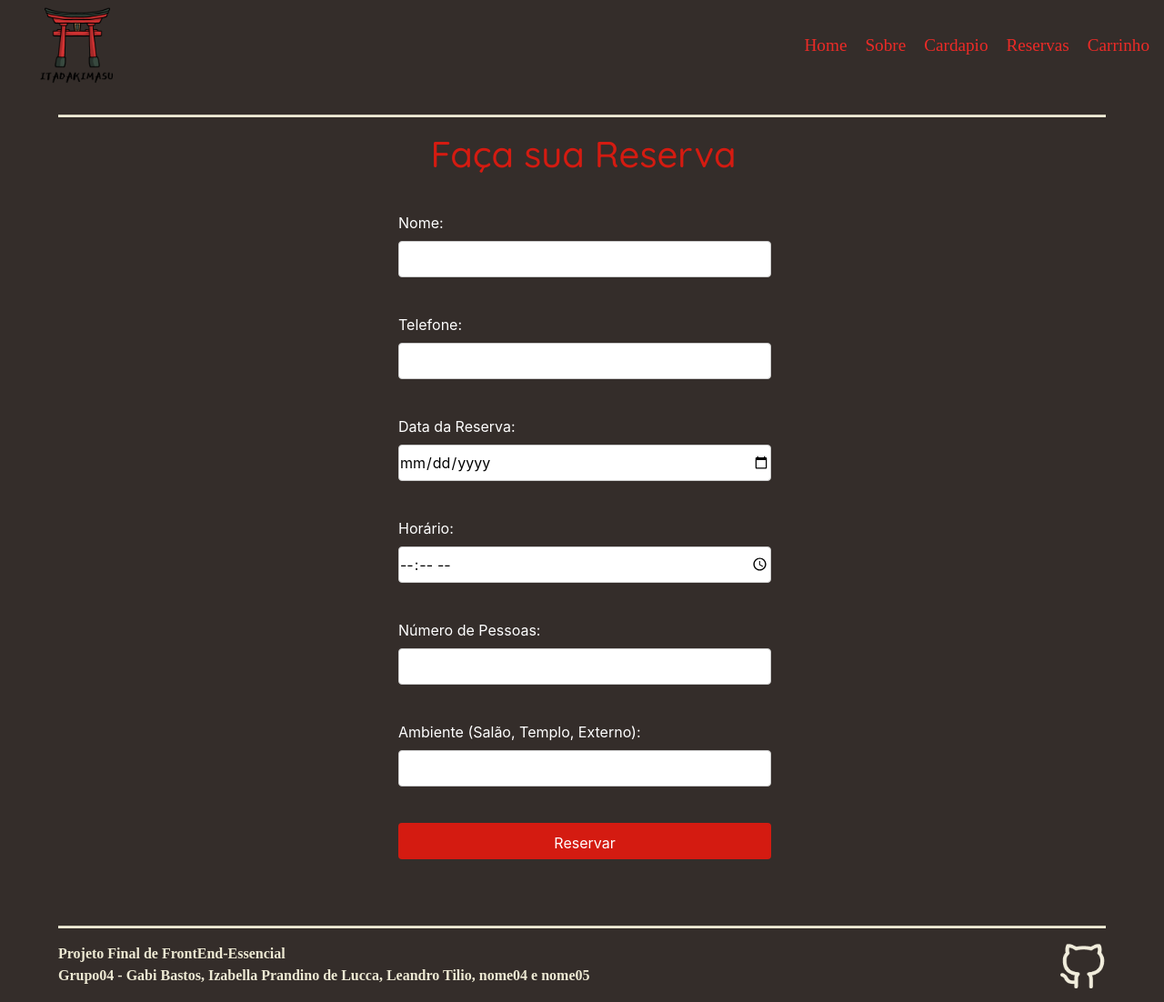
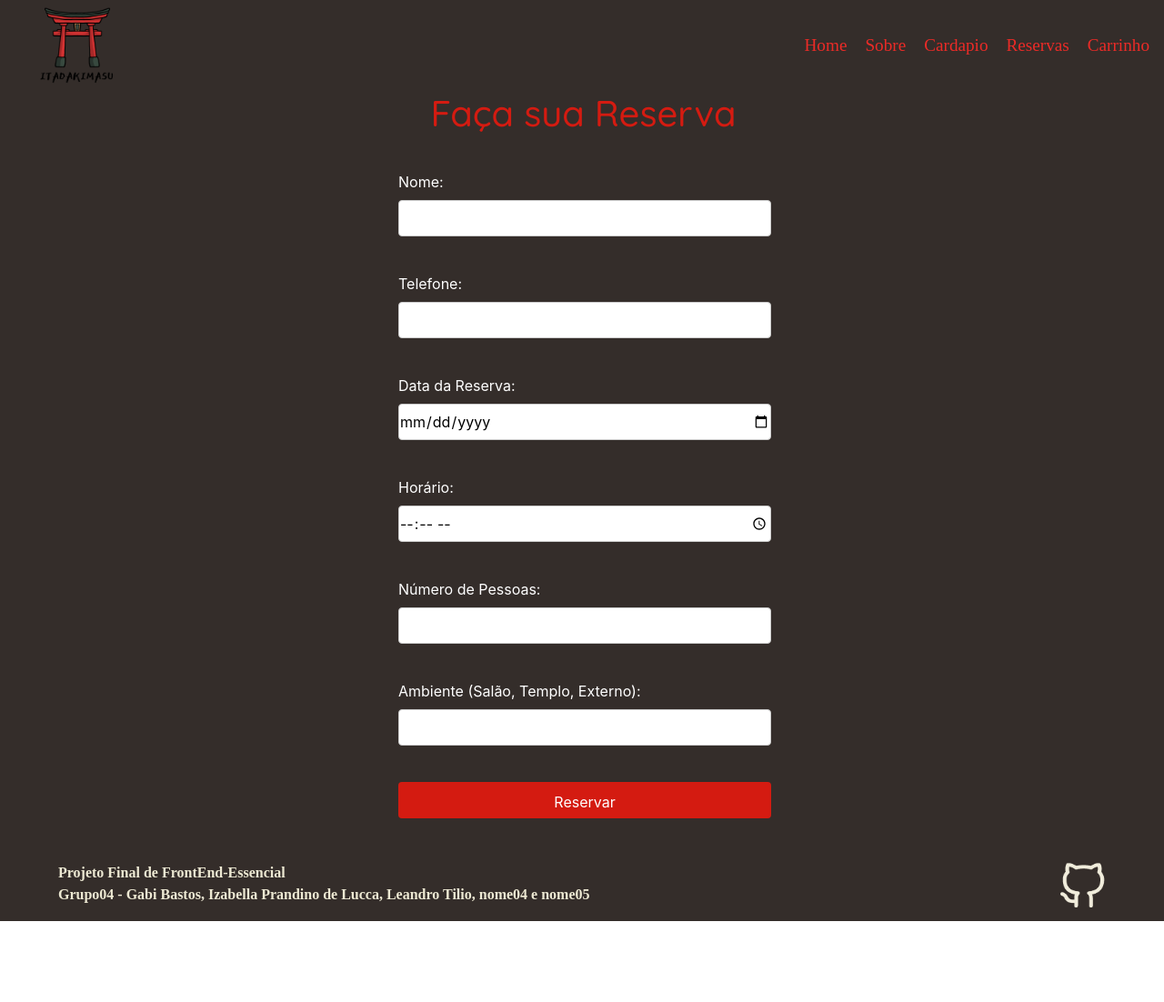
Before and after one commit to izapdelucca/Grupo4FrontEnd, a plain HTML site: page reservas/reservas.html in a window 1280 px wide. Shown: the whole page at 91% size. After the commit the page ends 1013 px from the top, so only its background shows below. Drawn offline with nearby package versions, Linux system fonts and the light colour scheme; a web font is replaced by a local one.

Commit message:
feat: sem linha da reserva

```diff
--- a/reservas/reservas.html
+++ b/reservas/reservas.html
@@ -26,9 +26,9 @@
             </ul>
 
         </nav>
-        <div class="dev2">
+        <!-- <div class="dev2">
             <hr>
-        </div>
+        </div> -->
 
         <div class="container">
             <h1>Faça sua Reserva</h1>
@@ -67,9 +67,9 @@
             </div>
         </div>
 
-        <div class="dev">
+        <!-- <div class="dev">
             <hr>
-        </div>
+        </div> -->
         <div class="footer">
             <div class="footer-texto">
                 <p>Projeto Final de FrontEnd-Essencial</p>
```
